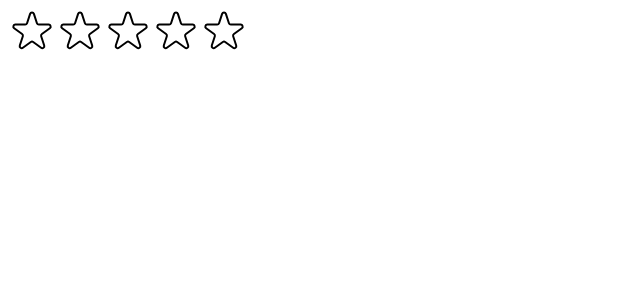
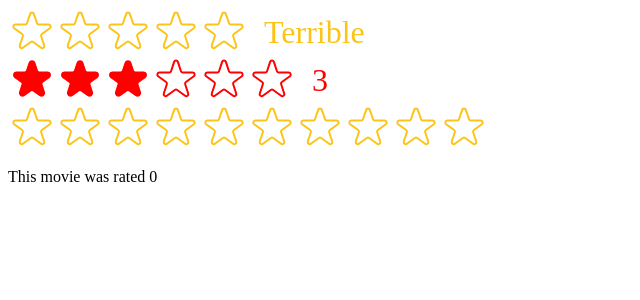
Before and after one commit to soala144/usePopcorn-movie, a React (Vite) app: page / in a window 1280 px wide. Shown: the top 300 px of the page, without its empty margins (0-640 px from the left). Built offline with nearby package versions, Linux system fonts and the light colour scheme.

Commit message:
Reusabilty to configure with props

```diff
--- a/src/StarRating.jsx
+++ b/src/StarRating.jsx
@@ -9,18 +9,30 @@ const StarContainerStyle = {
   display: "flex",
 };
 
-const textStyle = {
-  lineHeight: "1",
-  margin: "0",
-};
-const StarRating = ({ maxRating = 5 }) => {
-  const [rating, setRating] = useState(0);
+const StarRating = ({
+  maxRating = 5,
+  color = "#fcc419",
+  size = 48,
+  className = "",
+  messages = [],
+  defaultRating = 0,
+  onSetRating,
+}) => {
+  const [rating, setRating] = useState(defaultRating);
   const [tempRating, setTempRating] = useState(0);
   function handleRating(rate) {
     setRating(rate);
+    onSetRating(rate);
   }
+
+  const textStyle = {
+    lineHeight: "1",
+    margin: "0",
+    color,
+    fontSize: `${size / 1.5}px`,
+  };
   return (
-    <div style={containerStyle}>
+    <div style={containerStyle} className={className}>
       <div style={StarContainerStyle}>
         {Array.from({ length: maxRating }, (_, i) => (
           <Star
@@ -29,22 +41,27 @@ const StarRating = ({ maxRating = 5 }) => {
             onHoverIn={() => setTempRating(i + 1)}
             onHoverOut={() => setTempRating(0)}
             full={tempRating ? tempRating >= i + 1 : rating >= i + 1}
+            color={color}
+            size={size}
           />
         ))}
       </div>
-      <p>{tempRating || rating || ""}</p>
+      <p style={textStyle}>
+        {messages.length === maxRating
+          ? messages[tempRating ? tempRating - 1 : rating]
+          : tempRating || rating || ""}
+      </p>
     </div>
   );
 };
 
-const starStyle = {
-  width: "48px",
-  height: "48px",
-  display: "block",
-  cursor: "pointer",
-};
-
-function Star({ onRate, full, onHoverOut, onHoverIn }) {
+function Star({ onRate, full, onHoverOut, onHoverIn, color, size }) {
+  const starStyle = {
+    width: `${size}px`,
+    height: `${size}px`,
+    display: "block",
+    cursor: "pointer",
+  };
   return (
     <span
       role="button"
@@ -57,8 +74,8 @@ function Star({ onRate, full, onHoverOut, onHoverIn }) {
         <svg
           xmlns="http://www.w3.org/2000/svg"
           viewBox="0 0 20 20"
-          fill="#000"
-          stroke="#000"
+          fill={color}
+          stroke={color}
         >
           <path d="M9.049 2.927c.3-.921 1.603-.921 1.902 0l1.07 3.292a1 1 0 00.95.69h3.462c.969 0 1.371 1.24.588 1.81l-2.8 2.034a1 1 0 00-.364 1.118l1.07 3.292c.3.921-.755 1.688-1.54 1.118l-2.8-2.034a1 1 0 00-1.175 0l-2.8 2.034c-.784.57-1.838-.197-1.539-1.118l1.07-3.292a1 1 0 00-.364-1.118L2.98 8.72c-.783-.57-.38-1.81.588-1.81h3.461a1 1 0 00.951-.69l1.07-3.292z" />
         </svg>
@@ -67,7 +84,7 @@ function Star({ onRate, full, onHoverOut, onHoverIn }) {
           xmlns="http://www.w3.org/2000/svg"
           fill="none"
           viewBox="0 0 24 24"
-          stroke="#000"
+          stroke={color}
         >
           <path
             strokeLinecap="round"
--- a/src/main.jsx
+++ b/src/main.jsx
@@ -1,5 +1,6 @@
-import { StrictMode } from "react";
+import { StrictMode, useState } from "react";
 import { createRoot } from "react-dom/client";
+// import { useState } from "react";
 import StarRating from "./StarRating";
 // import './index.css'
 // import App from './App.jsx'
@@ -7,8 +8,22 @@ import StarRating from "./StarRating";
 createRoot(document.getElementById("root")).render(
   <StrictMode>
     {/* <App /> */}
-    <StarRating maxRating={5} />
-    {/* <StarRating maxRating={10} />
-    <StarRating /> */}
+    <StarRating
+      maxRating={5}
+      messages={["Terrible", "Good", "Okay", "Awesome", "Fantastic"]}
+    />
+    <StarRating maxRating={6} color="red" defaultRating={3} />
+    <Test />
+    {/* <StarRating /> */}
   </StrictMode>
 );
+
+function Test() {
+  const [movieRating, setMovieRating] = useState(0);
+  return (
+    <div>
+      <StarRating maxRating={10} onSetRating={setMovieRating} />
+      <p>This movie was rated {movieRating}</p>
+    </div>
+  );
+}
```
